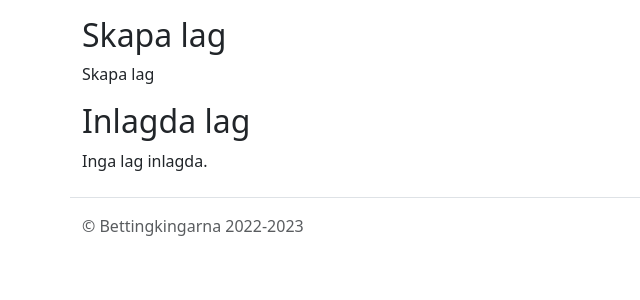
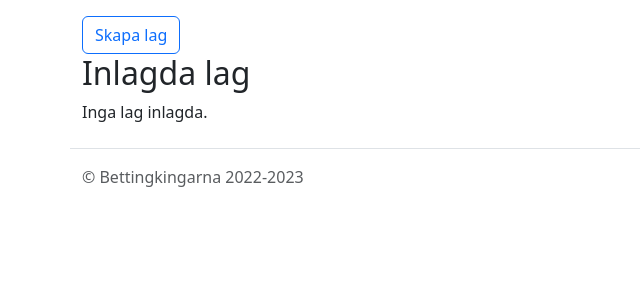
Before and after one commit to petersson90/bettingkingarna, a Django app: page /betting/team/ in a window 1280 px wide. Shown: the part 56-356 px from the top of the page, without its empty margins (0-640 px from the left). Run offline with Django 4.2, Linux system fonts and the light colour scheme; the visitor is signed in with stand-in values (Sample User, id 1); data that the repository does not hold is empty.

Commit message:
Changed "Create team" to a button

```diff
--- a/betting/templates/betting/team_list.html
+++ b/betting/templates/betting/team_list.html
@@ -2,10 +2,8 @@
 {% load static %}
 
 {% block content %}
-{% if perms.betting.add_team %}
-<h2>Skapa lag</h2>
-<p><a class="nav-link" href="{% url 'betting:create-team' %}">Skapa lag</a></p>
-{% endif %}
+{% if perms.betting.add_team %}<a class="btn btn-outline-primary ms-auto" href="{% url 'betting:create-team' %}">Skapa lag</a>{% endif %}
+
 <h2>Inlagda lag</h2>
 <section class="team-list">
     {% if team_list %}
```
